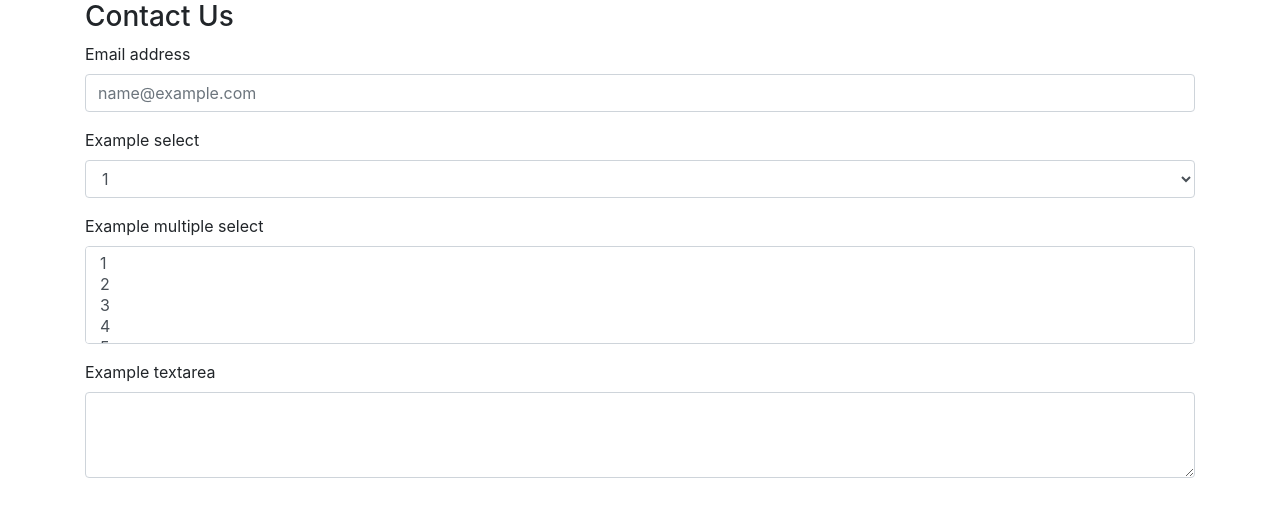
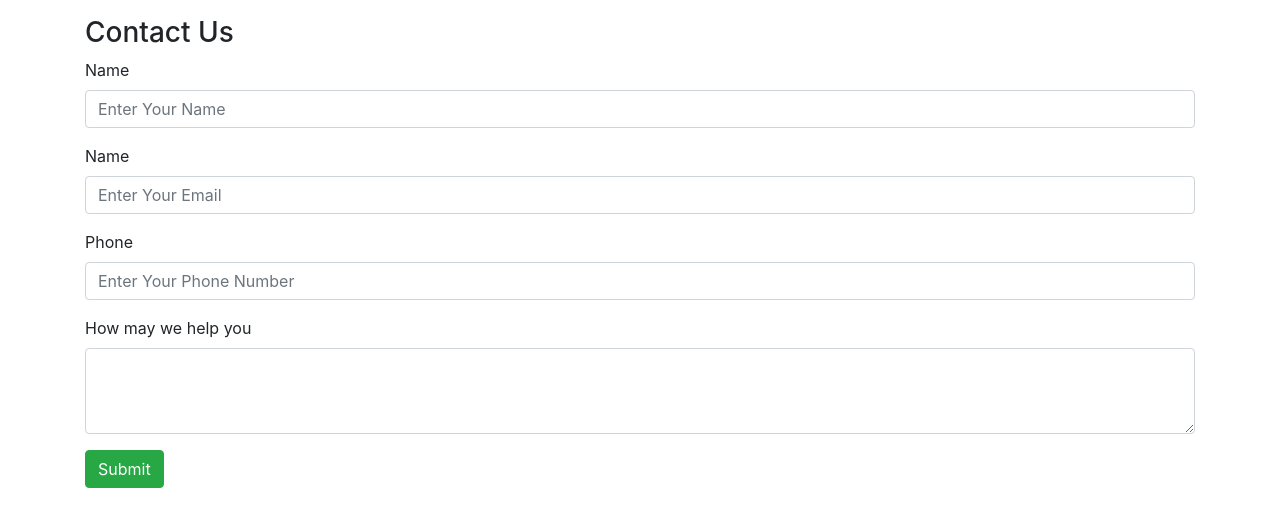
Before and after one commit to KhanAfsar12/E-Commerce-Website, a Django app: page /shop/contact/ in a window 1280 px wide. Shown: the part 56-583 px from the top of the page. Run offline with Django 5.2, Linux system fonts and the light colour scheme; some libraries are stand-ins or nearby versions.

Commit message:
Creating contact page + database.

```diff
--- a/mac/shop/admin.py
+++ b/mac/shop/admin.py
@@ -1,6 +1,7 @@
 from django.contrib import admin
 
 # Register your models here.
-from .models import Product
+from .models import Product, Contact
 
 admin.site.register(Product)
+admin.site.register(Contact)
--- a/mac/shop/templates/shop/contact.html
+++ b/mac/shop/templates/shop/contact.html
@@ -2,37 +2,29 @@
 
 {% block title%} Contact Us - My Awesome Cart{% endblock %}
 {% block body%}
-<div class="container">
+<div class="container my-3">
     <h3>Contact Us</h3>
-    <form>
+    <form action="/shop/contact/", method="post">{% csrf_token %}
   <div class="form-group">
-    <label for="exampleFormControlInput1">Email address</label>
-    <input type="email" class="form-control" id="exampleFormControlInput1" placeholder="name@example.com">
+    <label for="name">Name</label>
+    <input type="text" class="form-control" id="name" name="name" placeholder="Enter Your Name">
   </div>
   <div class="form-group">
-    <label for="exampleFormControlSelect1">Example select</label>
-    <select class="form-control" id="exampleFormControlSelect1">
-      <option>1</option>
-      <option>2</option>
-      <option>3</option>
-      <option>4</option>
-      <option>5</option>
-    </select>
+    <label for="email">Name</label>
+    <input type="email" class="form-control" id="email" name="email" placeholder="Enter Your Email">
   </div>
-  <div class="form-group">
-    <label for="exampleFormControlSelect2">Example multiple select</label>
-    <select multiple class="form-control" id="exampleFormControlSelect2">
-      <option>1</option>
-      <option>2</option>
-      <option>3</option>
-      <option>4</option>
-      <option>5</option>
-    </select>
+
+   <div class="form-group">
+    <label for="phone">Phone</label>
+    <input type="tel" class="form-control" id="phone" name="phone" placeholder="Enter Your Phone Number">
   </div>
-  <div class="form-group">
-    <label for="exampleFormControlTextarea1">Example textarea</label>
-    <textarea class="form-control" id="exampleFormControlTextarea1" rows="3"></textarea>
+
+
+    <div class="form-group">
+    <label for="desc">How may we help you</label>
+    <textarea class="form-control" id="desc" name="desc" rows="3"></textarea>
   </div>
+        <button type="submit" class="btn btn-success">Submit</button>
 </form>
 
 
--- a/mac/shop/views.py
+++ b/mac/shop/views.py
@@ -1,8 +1,14 @@
-from django.http import HttpResponse
 from django.shortcuts import render
-from .models import Product
+from .models import Product, Contact
 from math import ceil
+# import the logging library
+import logging
+
+# Get an instance of logger
+logger = logging.getLogger(__name__)
 # Create your views here.
+# from django.http import HttpResponse
+
 def index(request):
     products = Product.objects.all()
     print(products)
@@ -25,6 +31,14 @@ def about(request):
     return render(request, 'shop/about.html')
 
 def contact(request):
+    if request.method == "POST":
+        name = request.POST.get('name', '')
+        email = request.POST.get('email', '')
+        phone = request.POST.get('phone', '')
+        desc = request.POST.get('desc', '')
+        print(name, email, phone, desc)
+        contact = Contact(name=name, email=email, phone=phone, desc=desc)
+        contact.save()
     return render(request, 'shop/contact.html')
 
 def tracker(request):
```
Also changed, not shown: mac/shop/models.py (+12 -0 lines), mac/db.sqlite3, mac/shop/migrations/0003_contact.py (added).
